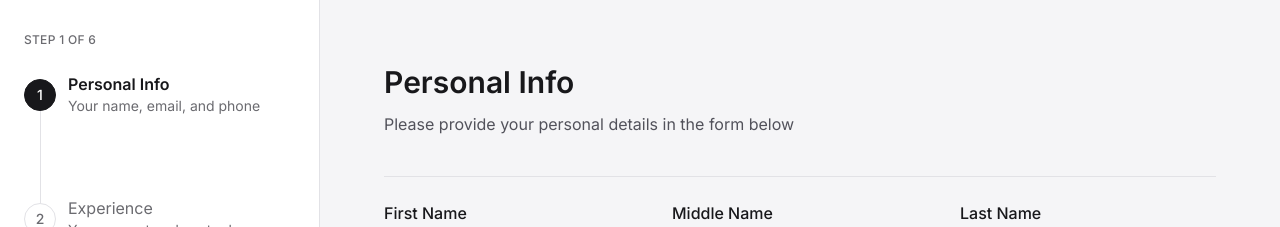
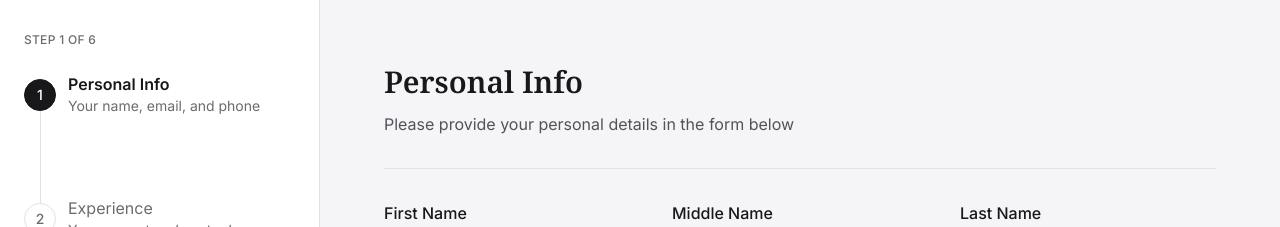
Before and after one commit to HanifNepali/job-application-form, a React (Vite) app: page /form/personal-info in a window 1280 px wide. Shown: the top 227 px of the page. Built offline with nearby package versions, Linux system fonts and the light colour scheme.

Commit message:
Update heading fonts across the form

```diff
--- a/src/app/FormLayout.tsx
+++ b/src/app/FormLayout.tsx
@@ -33,7 +33,7 @@ export function FormLayout() {
           <Button variant="outline">Skip to main content</Button>
         </a>
         <header className="relative z-30 flex items-center justify-between border-b border-line bg-surface px-4 py-3 nav:hidden">
-          <span className="font-semibold text-ink">Job Application</span>
+          <span className="font-serif font-bold text-ink">Job Application</span>
           <SidebarTrigger />
         </header>
 
--- a/src/components/StepHeader.tsx
+++ b/src/components/StepHeader.tsx
@@ -6,9 +6,9 @@ interface StepHeaderProps {
 export function StepHeader({ title, description }: StepHeaderProps) {
   return (
     <div className="mb-6">
-      <h1 className="text-3xl font-semibold text-ink">{title}</h1>
+      <h1 className="font-serif text-3xl font-semibold text-ink">{title}</h1>
       <p className="mt-3 text-md text-ink-secondary">{description}</p>
-      <hr className="mt-10 border-line" />
+      <hr className="my-8 border-line" />
     </div>
   );
 }
--- a/src/components/SummarySection.tsx
+++ b/src/components/SummarySection.tsx
@@ -17,7 +17,9 @@ export function SummarySection({
   return (
     <section className="rounded-lg border border-line p-6">
       <div className="mb-4 flex items-center justify-between">
-        <h2 className="text-xl font-semibold text-ink mb-2">{title}</h2>
+        <h2 className="font-serif text-xl font-semibold text-ink mb-2">
+          {title}
+        </h2>
         {allowEdit && editPath && (
           <Link
             to={editPath}
--- a/src/components/UnsavedChangesModal.tsx
+++ b/src/components/UnsavedChangesModal.tsx
@@ -56,7 +56,7 @@ export function UnsavedChangesModal({ blocker }: UnsavedChangesModalProps) {
             type="button"
             onClick={() => blocker.reset?.()}
             aria-label="Close"
-            className="text-ink-muted hover:text-ink"
+            className="text-ink-muted hover:text-ink cursor-pointer"
           >
             <X className="h-4 w-4" />
           </button>
```
